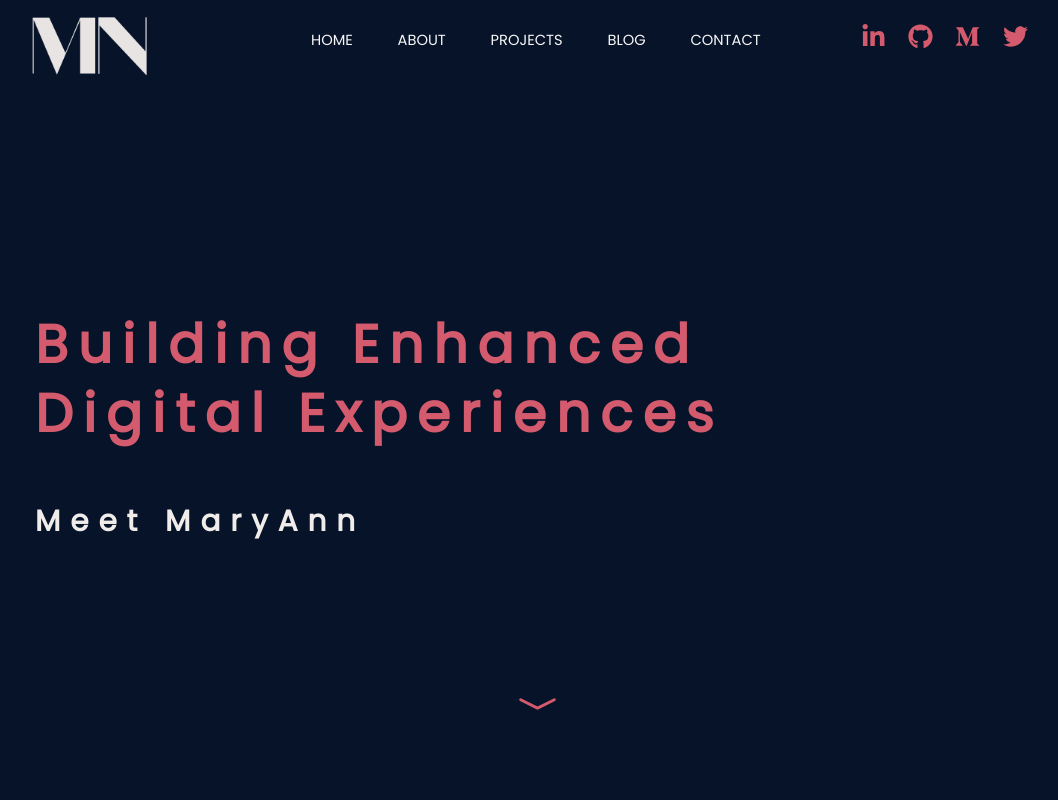
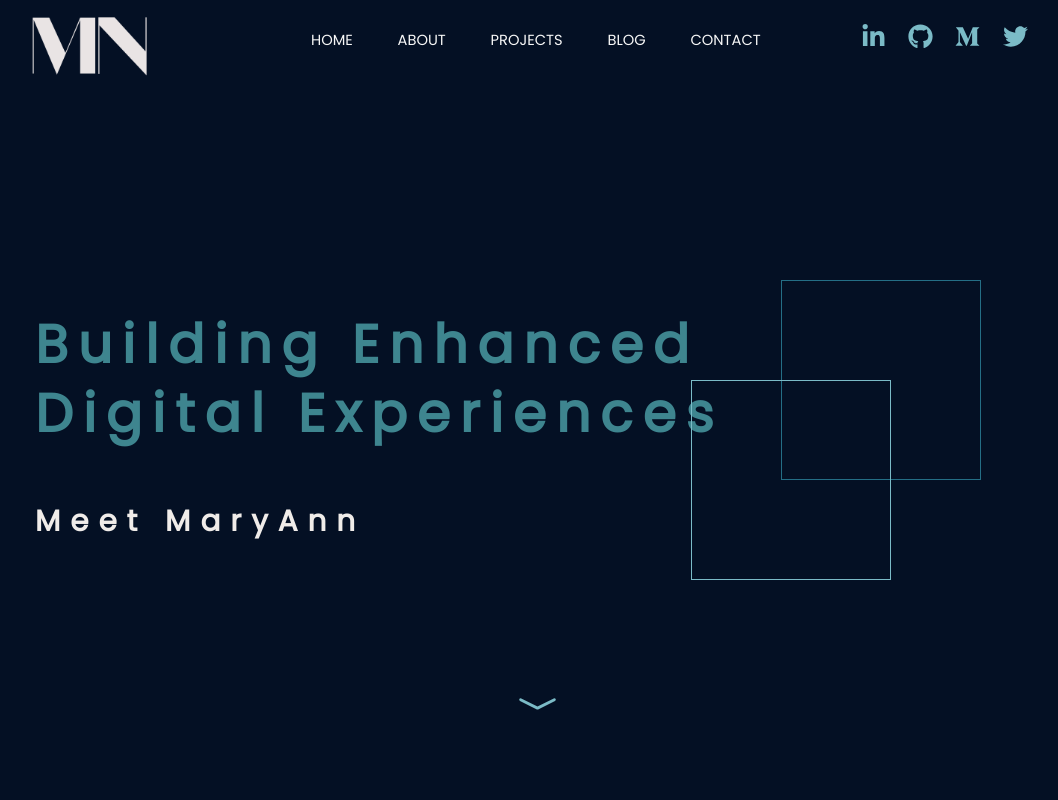
Before and after one commit to MaryAnnN28/mnportfolio, a React (Create React App) app: page / in a window 1280 px wide. Shown: the top 800 px of the page, without its empty margins (125-1183 px from the left). Built offline with nearby package versions, Linux system fonts and the light colour scheme.

Commit message:
changed color theme of page

```diff
--- a/src/App.css
+++ b/src/App.css
@@ -10,7 +10,7 @@
 body {
   height: 300px;
   height: max-content;
-  background: #061329;
-  /* background: linear-gradient(163deg, rgba(14,16,59,1) 0%, rgba(45,47,85,1) 19%, rgba(58,74,110,1) 38%, rgba(75,102,133,1) 55%, rgba(98,155,171,1) 81%, rgba(165,223,235,1) 100%); */
-  /* background: linear-gradient(155deg, #041024 7%, #192541 22%, #2e374d 40%, #5f677e 62%, #949db3 78%, #b2cad4 100%); */
+  background: #041024;
+  /* background: linear-gradient(163deg, rgba(14,16,59,1) 0%, rgba(45,47,85,1) 19%, rgba(58,74,110,1) 38%, rgba(75,102,133,1) 55%, rgba(98,155,171,1) 81%, rgba(165,223,235,1) 100%);  */
+  /* background: linear-gradient(155deg, #041024 7%, #192541 22%, #2e374d 40%, #505974 62%, #949db3 78%, #b2cad4 100%); */
 }
--- a/src/components/About/About.css
+++ b/src/components/About/About.css
@@ -29,7 +29,7 @@
 }
 
 h1.about-header {
-  color: rgb(233, 101, 121);
+  color:  rgb(36, 110, 133);
 }
 
 p.about-text {
--- a/src/components/Header/Header.css
+++ b/src/components/Header/Header.css
@@ -24,7 +24,7 @@
 
 h1.main-h1 {
   font-size: 40pt;
-  color: rgb(212, 91, 109);
+  color: rgb(62, 133, 143);
   padding-left: 150px;
   padding-top: 30px;
   padding-right: 0px;
@@ -65,3 +65,21 @@ div.scroll-icon {
   display: block;
   line-height: .2em;
 }
+
+.circle {
+  width: 200px;
+  height: 200px;
+  border-style: solid;
+  border-width: 1pt;
+  border-color: rgb(36, 110, 133);
+}
+
+.circle2 {
+  margin-top: -100px;
+  margin-left: -90px;
+  width: 200px;
+  height: 200px;
+  border-style: solid;
+  border-width: 1pt;
+  border-color: rgb(123, 187, 199);
+}
--- a/src/components/Header/Header.js
+++ b/src/components/Header/Header.js
@@ -4,8 +4,10 @@ import { IconContext } from 'react-icons';
 import { BsChevronCompactDown } from 'react-icons/bs';
 
 const Header = () => {
+
+
   return (
-    <IconContext.Provider value={{color: 'rgb(212, 91, 109)'}}>
+    <IconContext.Provider value={{color: 'rgb(123, 187, 199)'}}>
     <div
       style={{
         display: 'flex',
@@ -30,7 +32,8 @@ const Header = () => {
         </div>
 
         <div className="header-container-right">
-
+            <div className="circle"></div>
+            <div className="circle2"></div>
 
         </div>
 
--- a/src/components/NavBar/NavBar.js
+++ b/src/components/NavBar/NavBar.js
@@ -8,7 +8,7 @@ import { FaLinkedinIn, FaGithub, FaMediumM, FaTwitter } from 'react-icons/fa';
 class NavBar extends Component {
   render() {
     return (
-      <IconContext.Provider value={{color: 'rgb(212, 91, 109)'}}>
+      <IconContext.Provider value={{color: 'rgb(123, 187, 199)'}}>
 
       <div className="navbar">
         <div className="navbar-left">
--- a/src/components/Projects/Projects.js
+++ b/src/components/Projects/Projects.js
@@ -33,7 +33,7 @@ const Projects = () => {
             <h2 className="projects-header-h2">Featured Projects</h2>
           </div>
 
-        <div className="project-row">
+        <div data-aos="fade-right" className="project-row">
           <div className="project-card">
             <img className="project-image" src={NavCRM} alt="NavCRM Dashboard" />
           </div>
@@ -58,7 +58,7 @@ const Projects = () => {
 
 
 
-        <div className="project-row">
+        <div data-aos="fade-left" className="project-row">
           <div className="project-card-right">
             <img className="project-image" src={PlanetWarrior} alt="Planet Warrior App" />
           </div>
@@ -82,7 +82,7 @@ const Projects = () => {
           </div>
         </div>
 
-        <div className="project-row">
+        <div data-aos="fade-right" className="project-row">
           <div className="project-card">
             <img className="project-image" src={BiteBoard} alt="Bite Board Recipe Site"/>
             </div>
@@ -105,7 +105,7 @@ const Projects = () => {
           </div>
         </div>
 
-        <div className="project-row">
+        <div data-aos="fade-left" className="project-row">
          <div className="project-card-right">
           <img className="project-image" src={GolfLive} alt="Golf Live"/>
             </div>
@@ -129,7 +129,7 @@ const Projects = () => {
           </div>
         </div>
 
-        <div className="project-row">
+        <div data-aos="fade-right" className="project-row">
           <div className="project-card">
             <img className="project-image" src={MemeShare} alt="Meme Share" />
             </div>
```
